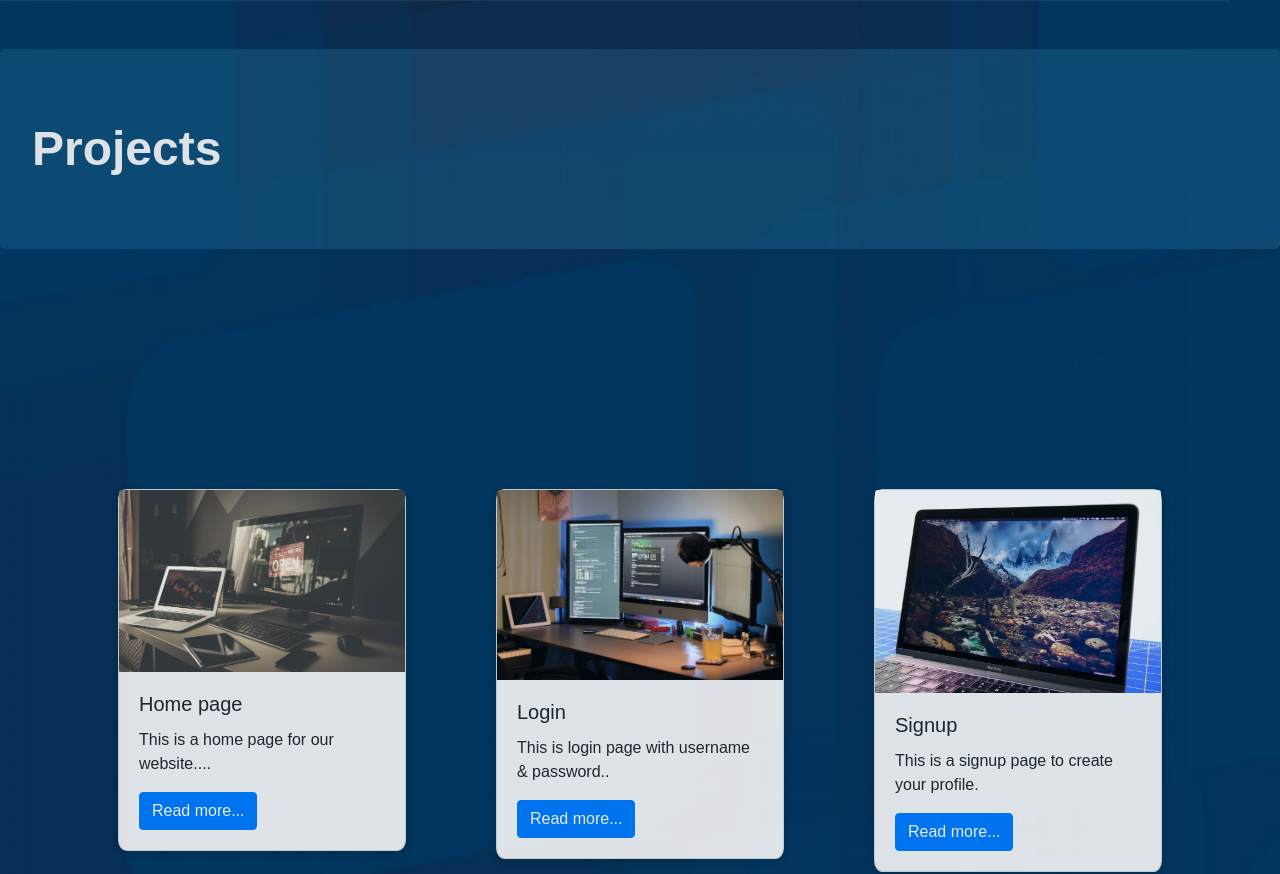
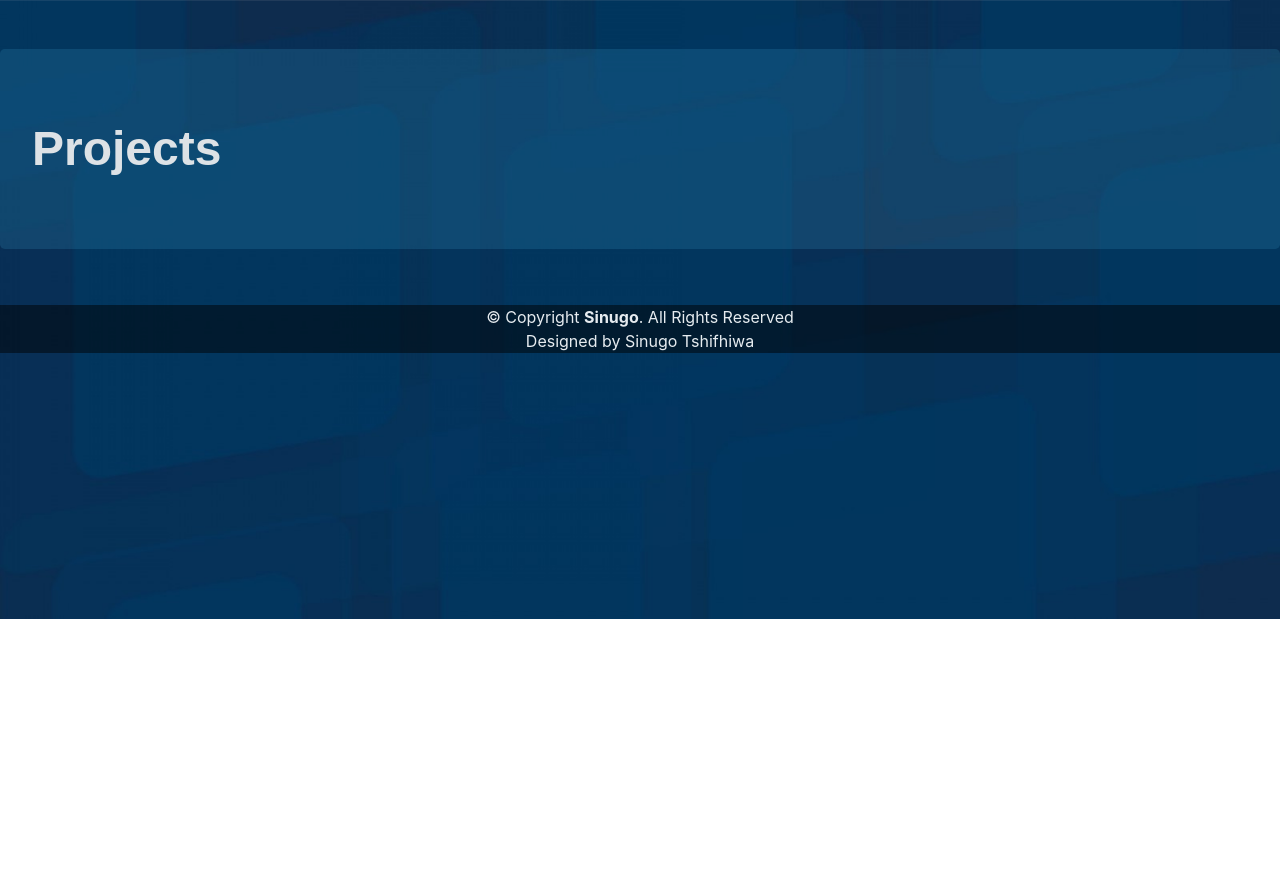
Before and after one commit to Expolearn/sinugo-portfolio, a plain HTML site: page docs.html in a window 1280 px wide. Shown: the part 101-975 px from the top of the page. After the commit the page ends 800 px from the top, so only its background shows below. Drawn offline with nearby package versions, Linux system fonts and the light colour scheme.

Commit message:
modifying Docs page
removing cards

```diff
--- a/docs.html
+++ b/docs.html
@@ -36,47 +36,7 @@
        </div>
 
 
-       <div class="center-container">
-        <div class="row">
-          <div class="col-sm-4 py-3 py-sm-0">
-            <div class="card box-shadow" style="width: 18rem;">
-      <img src="images/a.jpg" class="card-img-top" alt="...">
-      <div class="card-body">
-        <h5 class="card-title">Home page</h5>
-        <p class="card-text">This is a home page for our website.<span id="dots">...</span><span id="more">  There is a picture in a background and navbar which has home, login and signup page .if you click on signin it will direct you to sign.</span></p>
 
-        <a href="#" class="btn btn-primary" onclick="myFunction()" id="myBtn">Read more...</a>
-             </div>
-           </div>
-          </div>
-
-             <div class="col-sm-4 py-3 py-sm-0">
-            <div class="card box-shadow" style="width: 18rem;">
-      <img src="images/b.jpg" class="card-img-top" alt="...">
-      <div class="card-body">
-        <h5 class="card-title">Login</h5>
-        <p class="card-text">This is login page with username & password..</span></p>
-        <a href="#" class="btn btn-primary" onclick="myFunction()" id="myBtn1">Read more...</a>
-
-             </div>
-           </div>
-          </div>
-
-            <div class="col-sm-4 py-3 py-sm-0">
-            <div class="card box-shadow" style="width: 18rem;">
-      <img src="images/c.jpg" class="card-img-top" alt="...">
-      <div class="card-body">
-        <h5 class="card-title">Signup</h5>
-        <p class="card-text">This is a signup page to create your profile.</p>
-        <a href="#" class="btn btn-primary">Read more...</a>
-             </div>
-           </div>
-          </div>
-
-
-
-        </div>
-      </div>
 
 
 
@@ -94,26 +54,6 @@
            </footer>
 
 
-           <script>
-            function myFunction() {
-              var dots = document.getElementById("dots");
-              var moreText = document.getElementById("more");
-              var btnText = document.getElementById("myBtn");
-
-              if (dots.style.display === "none") {
-                dots.style.display = "inline";
-                btnText.innerHTML = "Read more";
-                moreText.style.display = "none";
-              } else {
-                dots.style.display = "none";
-                btnText.innerHTML = "Read less";
-                moreText.style.display = "inline";
-              }
-            }
-
-
-            </script>
-
 
 <script src="https://code.jquery.com/jquery-3.3.1.slim.min.js" integrity="sha384-q8i/X+965DzO0rT7abK41JStQIAqVgRVzpbzo5smXKp4YfRvH+8abtTE1Pi6jizo" crossorigin="anonymous"></script>
 <script src="https://cdnjs.cloudflare.com/ajax/libs/popper.js/1.14.7/umd/popper.min.js" integrity="sha384-UO2eT0CpHqdSJQ6hJty5KVphtPhzWj9WO1clHTMGa3JDZwrnQq4sF86dIHNDz0W1" crossorigin="anonymous"></script>
```
